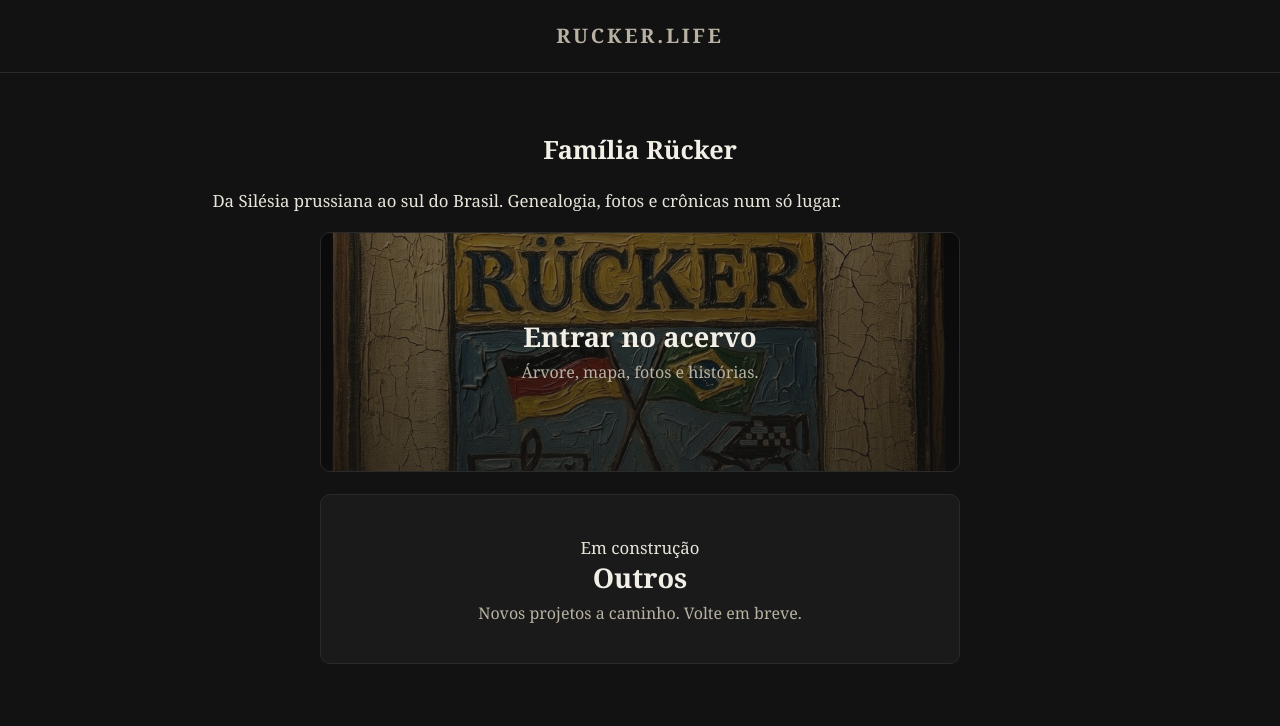
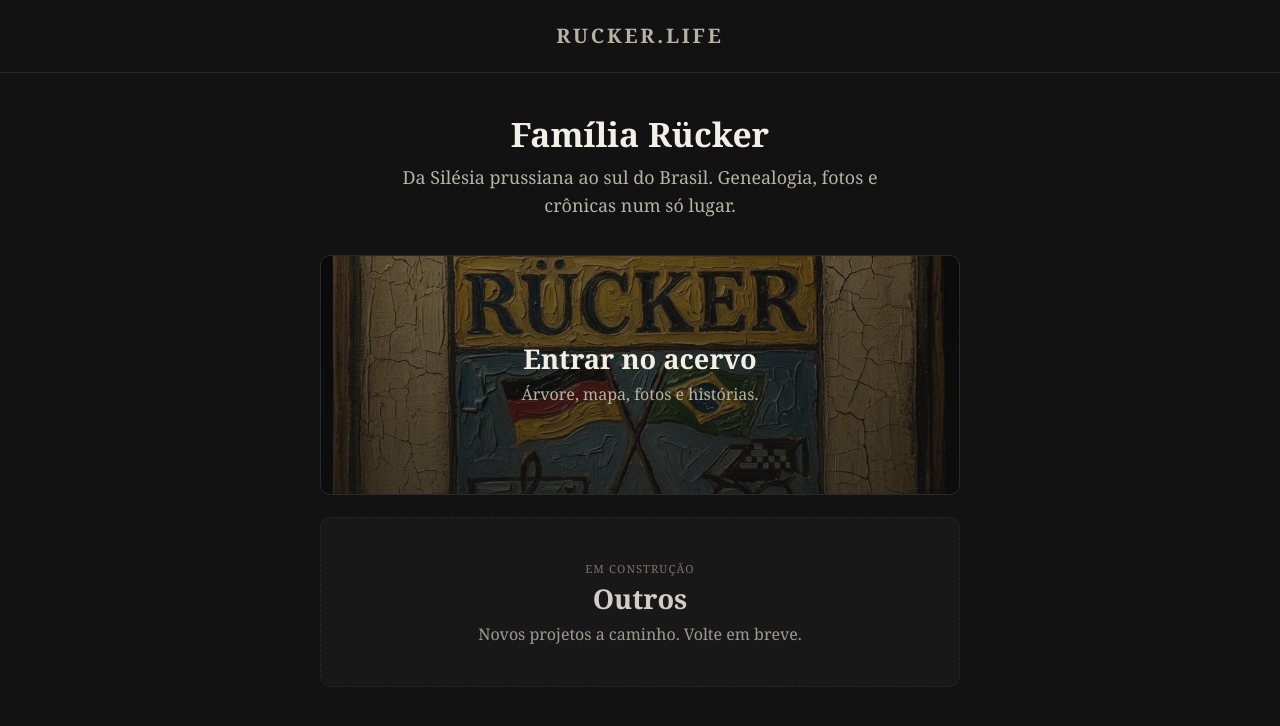
Before and after one commit to frucker-muss/frucker-muss.github.io, a Jekyll site: the page built from index.html, in a window 1280 px wide. Shown: the top 726 px of the page. Built offline with Jekyll 4.4.1, drawn with Linux system fonts in a browser that asks for light colours.

Commit message:
Lote 1: favicon, skip-link e hero no layout

```diff
--- a/_layouts/default.html
+++ b/_layouts/default.html
@@ -7,6 +7,8 @@
   <title>{% if page.title %}{{ page.title }} · {% endif %}{{ site.title }}</title>
   <meta name="description" content="{% if page.description %}{{ page.description }}{% else %}Genealogia e registros históricos da família Rücker.{% endif %}">
   <link rel="canonical" href="https://rucker.life{{ page.url }}">
+  <link rel="icon" type="image/svg+xml" href="{{ '/assets/img/favicon.svg' | relative_url }}">
+  <link rel="apple-touch-icon" href="{{ '/assets/img/og-familia-rucker.jpg' | relative_url }}">
 
   <!-- Open Graph / Twitter Card -->
   <meta property="og:title" content="{% if page.title %}{{ page.title }}{% else %}Família Rücker{% endif %}">
@@ -47,6 +49,23 @@
   img { max-width: 100%; height: auto; }
   a { color: #d4af6a; text-decoration: none; }
   a:hover { text-decoration: underline; }
+  a:focus-visible, button:focus-visible {
+    outline: 2px solid #d4af6a;
+    outline-offset: 2px;
+  }
+
+  .skip-link {
+    position: absolute;
+    left: 0.8rem;
+    top: -3.5rem;
+    background: #d4af6a;
+    color: #121212;
+    padding: 0.45rem 0.8rem;
+    border-radius: 6px;
+    z-index: 100;
+    font-weight: bold;
+  }
+  .skip-link:focus { top: 0.8rem; }
 
   /* ---------- Cabeçalho ---------- */
   .site-header {
@@ -80,6 +99,23 @@
     border: none;
     border-top: 1px solid #2a2a2a;
     margin: 3rem 0;
+  }
+
+  .home-hero {
+    text-align: center;
+    max-width: 34rem;
+    margin: 0 auto 2.2rem;
+  }
+  .home-hero h1 {
+    margin: 0 0 0.55rem;
+    font-size: 2.1rem;
+    color: #f2efe6;
+  }
+  .home-hero p {
+    margin: 0;
+    color: #b8b2a3;
+    font-size: 1.12rem;
+    line-height: 1.55;
   }
 
   /* ---------- Grade de cartões ---------- */
@@ -129,6 +165,23 @@
     line-height: 1.5;
   }
   .card--family { min-height: 240px; }
+  .card-kicker {
+    font-size: 0.7rem;
+    color: #8a8578;
+    text-transform: uppercase;
+    letter-spacing: 0.1em;
+    display: block;
+    margin-bottom: 0.3rem;
+  }
+  .card--muted {
+    border-style: dashed;
+    opacity: 0.85;
+    cursor: default;
+  }
+  .card--muted:hover {
+    border-color: #2a2a2a;
+    transform: none;
+  }
 
   /* ---------- Crônicas ---------- */
   .cronica {
@@ -256,6 +309,13 @@
   .causo-body em { color: #c9c3b4; }
   .causo-body strong { color: #f2efe6; }
 
+  @media (prefers-reduced-motion: reduce) {
+    *, *::before, *::after {
+      animation: none !important;
+      transition: none !important;
+    }
+  }
+
   /* ---------- Celular ---------- */
   @media (max-width: 480px) {
     .page-content { padding: 1.8rem 1.1rem 3rem; }
@@ -263,17 +323,19 @@
     .card { min-height: 150px; padding: 1.6rem 1.3rem; }
     .card--family { min-height: 200px; }
     .card h3 { font-size: 1.5rem; }
+    .home-hero h1 { font-size: 1.75rem; }
     .cronica { font-size: 1.05rem; }
     .cronica-header h1 { font-size: 2rem; }
   }
   </style>
 </head>
 <body>
+  <a class="skip-link" href="#conteudo">Ir ao conteúdo</a>
   <header class="site-header">
     <a href="{{ '/' | relative_url }}" class="site-header-title">Rucker.life</a>
   </header>
 
-  <main class="page-content">
+  <main id="conteudo" class="page-content">
     {{ content }}
   </main>
 </body>
```
